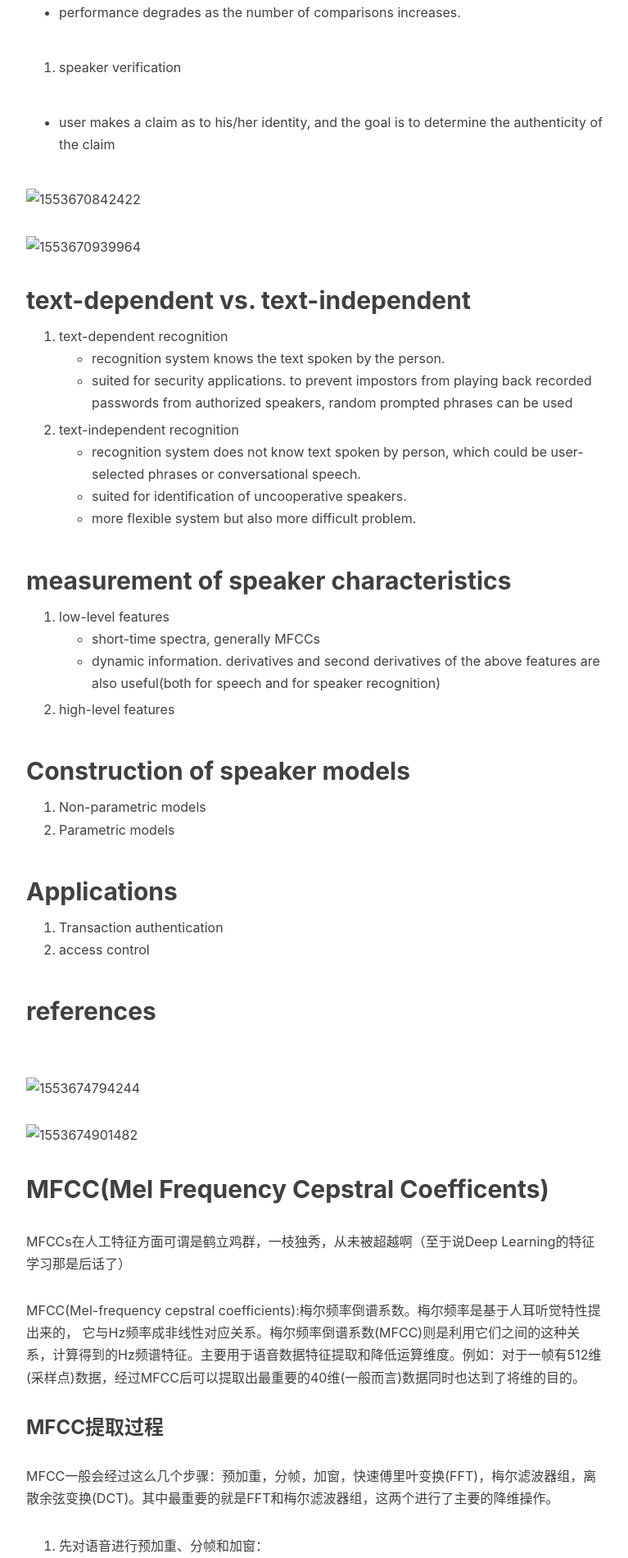
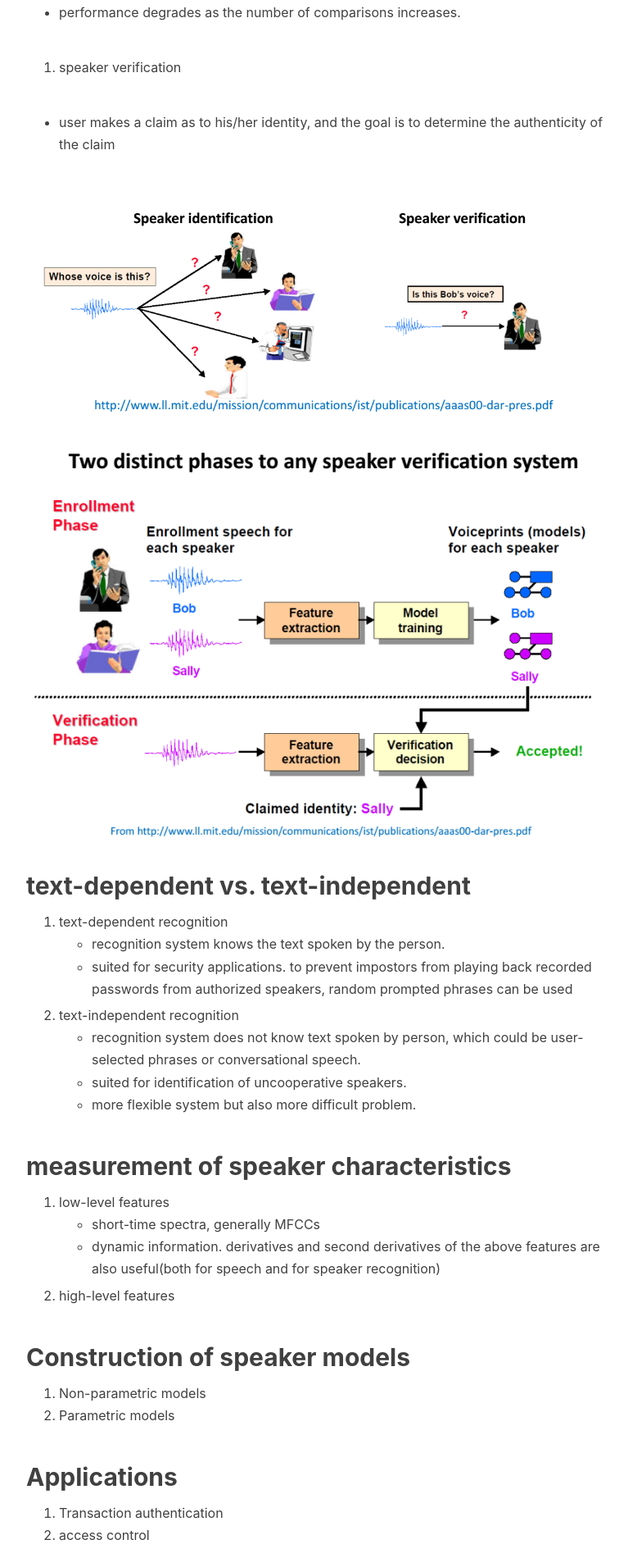
Before and after one commit to PaulJXu/pauljxu.github.io, a Jekyll site: the page built from _posts/2019-07-19-Speaker recognition.md, in a window 1280 px wide. Shown: the part 819-2719 px from the top of the page at 82% size, without its empty margins (233-1000 px from the left). Built offline with Jekyll 4.4.1, drawn with Linux system fonts in a browser that asks for light colours; nearby versions of some CDN libraries; comment, search, counter and statistics services are not loaded.

Commit message:
图片路径问题

```diff
--- a/_posts/2019-07-19-Speaker recognition.md
+++ b/_posts/2019-07-19-Speaker recognition.md
@@ -27,9 +27,9 @@ tags:
 
 * user makes a claim as to his/her identity, and the goal is to determine the authenticity of the claim
 
-![1553670842422](../img/in-post/1553670842422.png)
+![1553670842422](/img/in-post/1553670842422.png)
 
-![1553670939964](../img/in-post/1553670939964.png)
+![1553670939964](/img/in-post/1553670939964.png)
 
 ## text-dependent vs. text-independent
 
@@ -60,11 +60,11 @@ tags:
 
 ## references
 
-![](../img/in-post/1553674772146.png)
+![](/img/in-post/1553674772146.png)
 
-![1553674794244](../img/in-post/1553674794244.png)
+![1553674794244](/img/in-post/1553674794244.png)
 
-![1553674901482](../img/in-post/1553674901482.png)
+![1553674901482](/img/in-post/1553674901482.png)
 
 ## MFCC(Mel Frequency Cepstral Coefficents)
 
@@ -86,25 +86,25 @@ MFCC一般会经过这么几个步骤：预加重，分帧，加窗，快速傅
 
 4. 在Mel频谱上面进行倒谱分析（取对数，做逆变换，实际逆变换一般是通过DCT离散余弦变换来实现，取DCT后的第2个到第13个系数作为MFCC系数），获得Mel频率倒谱系数MFCC，这个MFCC就是这帧语音的特征；**（倒谱分析，获得MFCC作为语音特征）**
 
-   ![](../img/in-post/20130623210522390.jpg)
+   ![](/img/in-post/20130623210522390.jpg)
 
 ![](../img/in-post/20130623210540968.jpg)
 
-![](../img/in-post/1553742373644.png)
+![](/img/in-post/1553742373644.png)
 
 ### 声谱图(spectrogram)
 
-![](../img/in-post/20130623205844093.jpg)
+![](/img/in-post/20130623205844093.jpg)
 
 这段语音被分为很多帧，每帧语音都对应于一个频谱（通过短时FFT计算）
 
-![](../img/in-post/20130623205928484.jpg)
+![](/img/in-post/20130623205928484.jpg)
 
 我们先将其中一帧语音的频谱通过坐标表示出来，如上图左。现在我们将左边的频谱旋转90度。得到中间的图。然后把这些幅度映射到一个灰度级表示（也可以理解为将连续的幅度量化为256个量化值？），0表示黑，255表示白色。幅度值越大，相应的区域越黑。这样就得到了最右边的图。那为什么要这样呢？为的是增加时间这个维度，这样就可以显示一段语音而不是一帧语音的频谱，而且可以直观的看到静态和动态的信息。
 
-![](../img/in-post/20130623210019187.jpg)
+![](/img/in-post/20130623210019187.jpg)
 
-![](../img/in-post/20130623210044156.jpg)
+![](/img/in-post/20130623210044156.jpg)
 
 ## references
 
```
